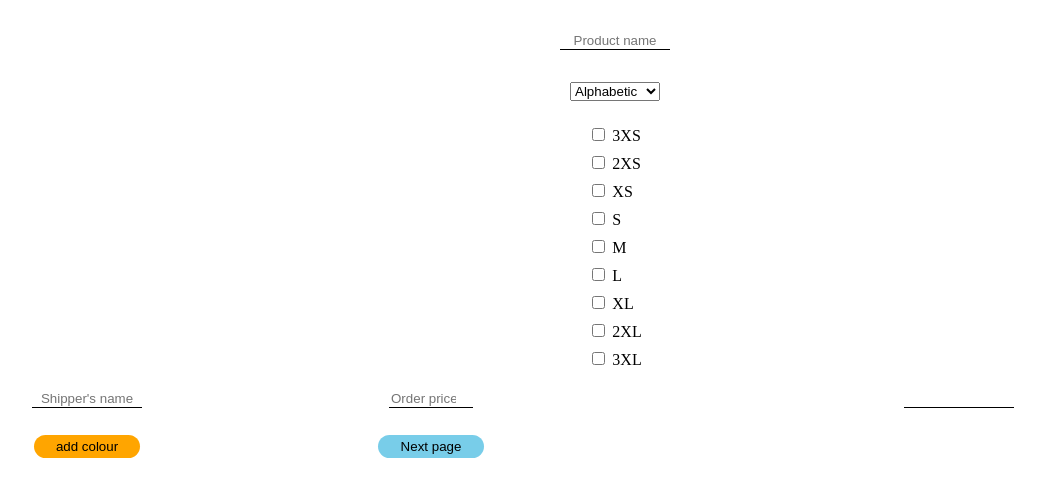
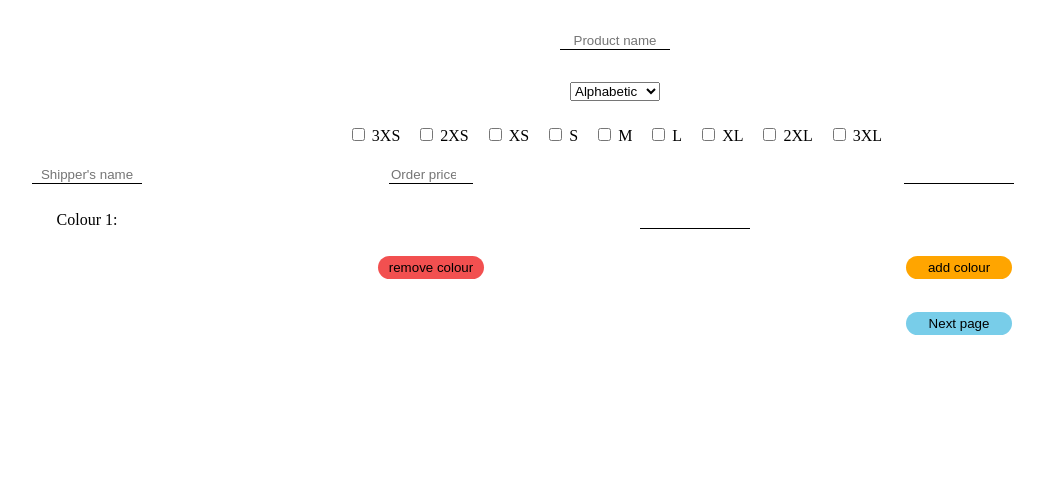
Before and after one commit to Treyul/stock-analysis, a Django app: page /stock/Addorders in a window 1280 px wide. Shown: the top 497 px of the page, without its empty margins (25-1070 px from the left). Run offline with Django 4.2, Linux system fonts and the light colour scheme.

Commit message:
fixed issues with stock forms

```diff
--- a/static/script.js
+++ b/static/script.js
@@ -9,7 +9,7 @@ const min_size = document.getElementById("id_min_size");
 const interval = document.getElementById("id_interval");
 const random = document.getElementById("id_random");
 // select colours
-const Colour_list = document.getElementById("colours");
+const Colour_list = document.getElementById("id_colours");
 const form = document.getElementById("form_add_stock");
 const submit = document.getElementById("stock_det");
 const next_stock_details = document.getElementById("add_stock_next");
@@ -32,12 +32,21 @@ const show = (element) => {
   element.classList.remove("hidden");
 };
 
+// function to hide the alphabetic sizing
+const hide_clothes = (clothing) => {
+  clothing.classList.remove("clothing");
+};
+const show_clothes = (clothing) => {
+  clothing.classList.add("clothing");
+};
+
 // hide max,min, random and interval sizing when initializing document
 hide(max_size);
 hide(min_size);
 hide(interval);
 hide(submit_stock_details);
 hide(random);
+show_clothes(clothes);
 
 // add event listener to enable the systems of numbering
 stock_type.addEventListener("input", function () {
@@ -46,8 +55,10 @@ stock_type.addEventListener("input", function () {
     hide(min_size);
     hide(interval);
     show(clothes);
+    show_clothes(clothes);
   } else if (stock_type.value == "Continuous") {
     hide(clothes);
+    hide_clothes(clothes);
     hide(interval);
     show(max_size);
     show(min_size);
@@ -55,25 +66,38 @@ stock_type.addEventListener("input", function () {
     // verify data submitted is correct
   } else if (stock_type.value == "intervaled") {
     hide(clothes);
+    hide_clothes(clothes);
     show(max_size);
     show(min_size);
     show(interval);
   } else if (stock_type.value == "Random") {
   }
-
-  // catch error in sizes
-  if (stock_type.value == "Continuous" || stock_type.value == "intervaled") {
-    if (max_size < min_size) {
-      alert_msg.innerHTML = "Max size canot be smaller than min size";
-      alert_msg.classList.remove("hidden");
-      // hide the alert after 5 seconds
-      setTimeout(5000, function () {
-        alert_msg.classList.add("hidden");
-      });
-    }
-  }
 });
 
+/******************COLOUR LIST */
+// const addButton = document.getElementById('add-item');
+// const removeButton = document.getElementById('remove-item');
+// const items = {{ form.items|length }};
+
+// addButton.addEventListener('click', () => {
+//   const item = document.createElement('input');
+//   item.type = 'text';
+//   item.name = `item_${items}`;
+//   item.required = true;
+//   const label = document.createElement('label');
+//   label.innerHTML = `Item ${items + 1}: `;
+//   label.appendChild(item);
+//   const container = document.querySelector('form');
+//   container.insertBefore(label, addButton);
+//   items++;
+//   document.querySelector('#id_num_items').value = items;
+// });
+
+// removeButton.addEventListener('click', () => {
+//   const labels = document.querySelectorAll('label');
+//   if (labels.length > 1) {
+//     const lastLabel = labels[labels.length - 1];
+//     lastLabel.parentNode.removeChild(last)}})
 next_stock_details.addEventListener("click", function (e) {
   // colour.classList.add("hidden");
   // // colour.classList.remove("add_sale");
@@ -261,16 +285,16 @@ next_stock_details.addEventListener("click", function (e) {
 });
 
 let count = 1;
-colour.addEventListener("click", function (e) {
-  e.preventDefault();
-  let label = `colours-${count}`;
+// colour.addEventListener("click", function (e) {
+//   e.preventDefault();
+//   let label = `colours-${count}`;
 
-  Colour_list.insertAdjacentHTML(
-    "beforeend",
-    `<li>
-  <label for="${label}">Colour</label>
-  <input id="${label}" name="${label}" type="text" placeholder="Colour">
-  </li>`
-  );
-  count++;
-});
+//   Colour_list.insertAdjacentHTML(
+//     "beforeend",
+//     `<li>
+//   <label for="${label}">Colour</label>
+//   <input id="${label}" name="${label}" type="text" placeholder="Colour">
+//   </li>`
+//   );
+//   count++;
+// });
--- a/static/update.css
+++ b/static/update.css
@@ -54,17 +54,35 @@ ul {
 form > input[type="number"] {
   width: 5rem;
 }
-#addColours {
-  padding: 0.25rem;
+.add_Colours {
+  padding-top: 0.25rem;
+  padding-bottom: 0.25rem;
   background-color: orange;
+  grid-column: 3/3;
 }
+.remove_colours {
+  background-color: rgb(241 56 56 / 88%);
+  padding-top: 0.25rem;
+  padding-bottom: 0.25rem;
+  grid-column: 2/2;
+}
+
+label[for^="id_Colour"] {
+  grid-column: 1/1;
+}
+input[id^="id_Colour"] {
+  grid-column: span 2;
+}
+
 #add_stock_next {
   background-color: #78cde9;
   padding: 0.25rem;
+  margin-top: 1.25rem;
+  grid-column: 3/3;
 }
-#id_clothing {
+.clothing {
   grid-column: span 3;
-  /* display: flex; */
+  display: flex;
   flex-wrap: wrap;
 }
 #id_clothing > div {
--- a/stock/forms.py
+++ b/stock/forms.py
@@ -1,4 +1,18 @@
 from django import forms
+
+
+class ItemListForm(forms.Form):
+    num_items = forms.IntegerField(widget=forms.HiddenInput())
+    items = []
+
+    def __init__(self, *args, **kwargs):
+        num_items = kwargs.pop('num_items', 0)
+        super().__init__(*args, **kwargs)
+
+        for i in range(num_items):
+            item_field = forms.CharField(required=False)
+            self.fields[f'Colour {i+1}'] = item_field
+            self.items.append(item_field)
 
 class Update_Available(forms.Form):
 
@@ -16,9 +30,9 @@ class Update_Available(forms.Form):
 
     random = forms.CharField(required=False,label="" ,widget=forms.TextInput(attrs={"placeholder":"Random size"}))
 
-    # colours = forms.(forms.CharField(label="",  attrs={"placeholder": "Colour"}), min_entries=1,)
+    colours = ItemListForm(num_items=1)
 
-    stock_data = forms.HiddenInput( )
+    stock_data = forms.CharField(widget=forms.HiddenInput() )
 
     # add_stock = SubmitField("Add and Confirm stock")
 
@@ -39,9 +53,9 @@ class Order_Form(forms.Form):
 
     random = forms.CharField(required=False,label="" ,widget=forms.TextInput(attrs={"placeholder":"Random size"}))
 
-    # colours = FieldList(forms.CharField("Colour",  attrs={"placeholder": "Colour"}), min_entries=1,)
+    colours = ItemListForm(num_items=1)
 
-    stock_data = forms.HiddenInput()
+    stock_data = forms.CharField(widget=forms.HiddenInput() )
 
     Shipper = forms.CharField(required=False,label="" ,widget=forms.TextInput(attrs={"placeholder":"Shipper's name"}))
 
--- a/stock/views.py
+++ b/stock/views.py
@@ -3,7 +3,21 @@ from .forms import Update_Available, Order_Form
 
 # Create your views here.
 def update_available_stock(request):
+    # get form data if post request is made
+    if request.method == "POST":
+        form = Update_Available(request.post)
+        if form.is_valid():
+            print(form.cleaned_data)
+        pass
+
+    #default rendering for get request
     return render(request,"index.html",{"form": Update_Available()})
 
 def update_stock_ordered(request):
+
+    # get form data if post request is made
+    if request.method == "POST":
+        pass
+
+    # default rendering for get request
     return render(request,"index.html",{"form":Order_Form()})
--- a/templates/index.html
+++ b/templates/index.html
@@ -12,13 +12,20 @@
   <body>
     <p id="message" class="message hidden"></p>
     <form method="post" id="form_add_stock">
-      {{form}}
+      {{form}} {{form.colours}}
       <input
         type="button"
-        id="addColours"
-        class="add_sale"
+        id="remove-item"
+        class="remove_colours"
+        value="remove colour"
+      />
+      <input
+        type="button"
+        id="add-item"
+        class="add_Colours"
         value="add colour"
       />
+
       <input class="" type="button" id="add_stock_next" value="Next page" />
       <input type="submit" id="add_stock" />
     </form>
```
